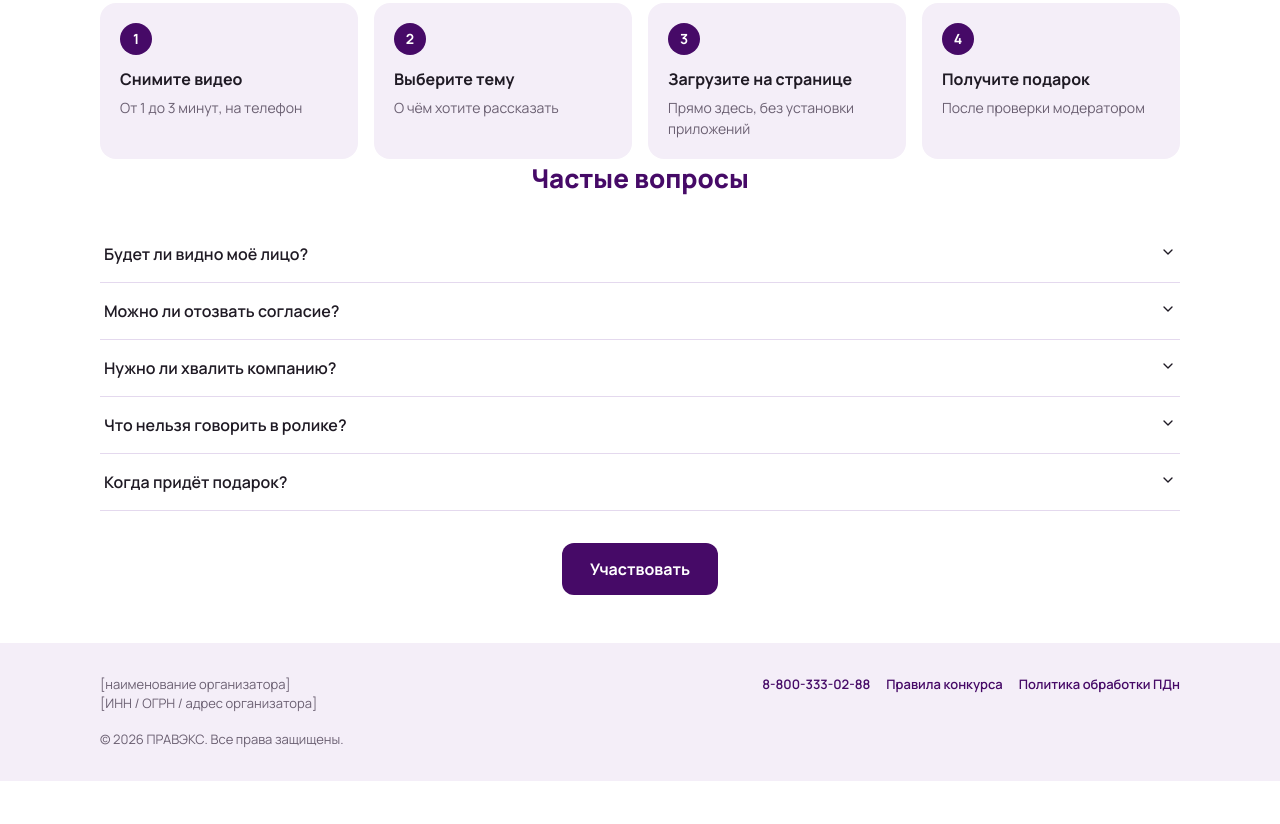
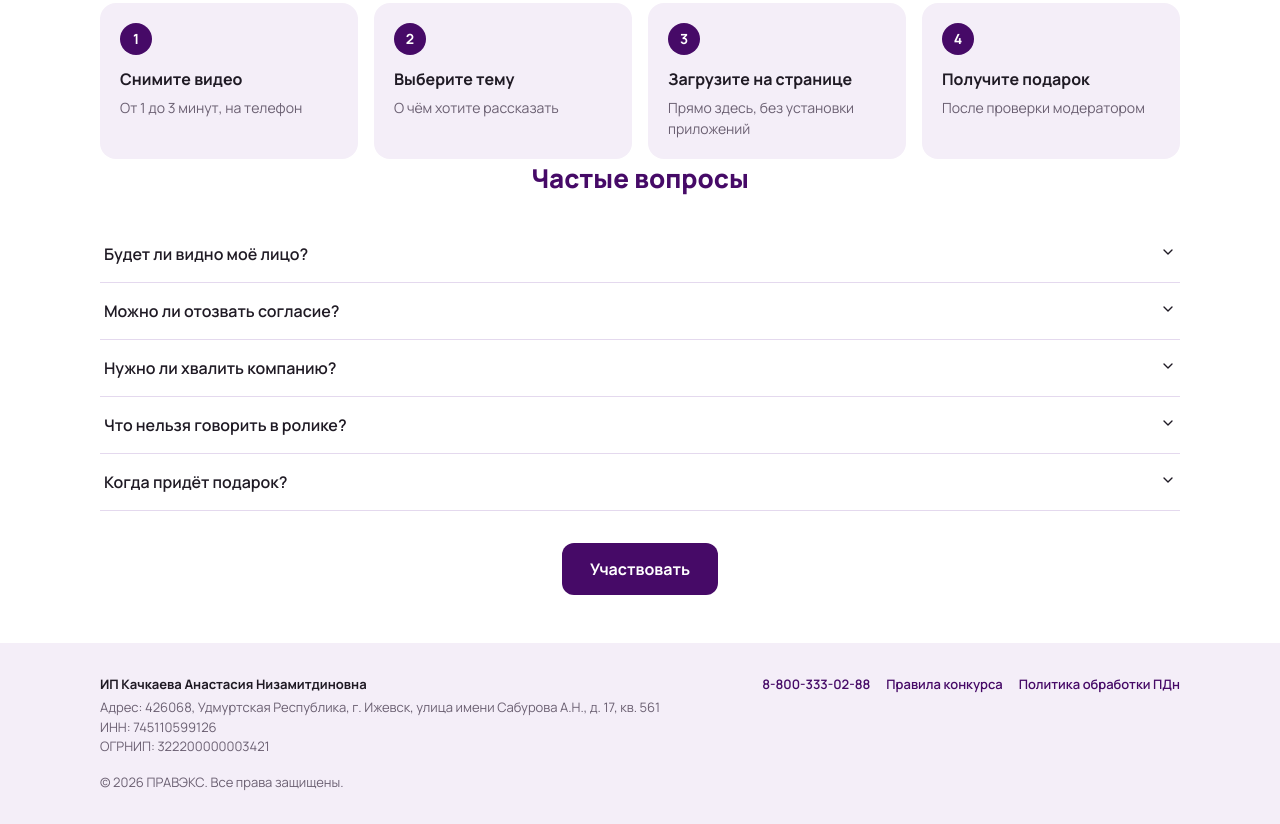
Before and after one commit to ekaterinalefter2-oss/pravex-konkurs-landing, a plain HTML site: page index.html in a window 1280 px wide. Shown: the part 1000-1824 px from the top of the page. Before the commit the page ends 1781 px from the top, so only its background shows below. Drawn offline with Linux system fonts and the light colour scheme.

Commit message:
Добавить реквизиты организатора (ИП Качкаева А.Н.), поправить шапку и точки в дисклеймере
Co-Authored-By: Claude Sonnet 5 <noreply@anthropic.com>

```diff
--- a/config.js
+++ b/config.js
@@ -12,8 +12,8 @@ const CONFIG = {
   // ===== ОРГАНИЗАТОР / КОНТАКТЫ =====
   organizerPhone: "8-800-333-02-88",
   organizerPhoneHref: "tel:88003330288",
-  organizerName: "[наименование организатора]",     // юр. лицо для строки по ст.9 ФЗ "О рекламе"
-  organizerRequisites: "[ИНН / ОГРН / адрес организатора]", // для подвала
+  organizerName: "ИП Качкаева Анастасия Низамитдиновна",     // для строки по ст.9 ФЗ "О рекламе" и подвала
+  organizerRequisites: "Адрес: 426068, Удмуртская Республика, г. Ижевск, улица имени Сабурова А.Н., д. 17, кв. 561\nИНН: 745110599126\nОГРНИП: 322200000003421", // для подвала
   rulesUrl: "#rules",                                 // ссылка на полные правила конкурса
   privacyUrl: "#privacy",                             // ссылка на политику обработки ПДн
   siteUrl: "https://pravex.ru",                       // куда ведёт клик по логотипу
--- a/script.js
+++ b/script.js
@@ -136,7 +136,7 @@
       .replace("{organizer}", CONFIG.organizerName)
       .replace("{prizes}", CONFIG.prizesDisclaimerText)
       .replace("{rulesLink}", CONFIG.rulesUrl);
-    $("adDisclaimer").textContent = disclaimer;
+    $("adDisclaimer").textContent = disclaimer.replace(/\.\.(?!\.)/g, "."); // "г.." после даты → "г."
 
     // Как участвовать
     const howGrid = $("howGrid");
--- a/styles.css
+++ b/styles.css
@@ -99,6 +99,7 @@ a { color: var(--color-secondary); }
 
 /* ---------- Шапка ---------- */
 .site-header {
+  gap: 12px;
   display: flex;
   align-items: center;
   justify-content: space-between;
@@ -118,6 +119,11 @@ a { color: var(--color-secondary); }
 }
 
 .logo-img { height: 28px; width: auto; }
+
+@media (max-width: 380px) {
+  .logo-img { height: 22px; }
+  .header-phone { font-size: 13px; }
+}
 
 @media (min-width: 640px) {
   .logo-img { height: 34px; }
@@ -842,6 +848,9 @@ a { color: var(--color-secondary); }
   margin-bottom: 16px;
 }
 
+#footerOrganizer { font-weight: 700; color: var(--color-text); margin-bottom: 4px; }
+#footerRequisites { white-space: pre-line; }
+
 .footer-links {
   display: flex;
   flex-wrap: wrap;
```
